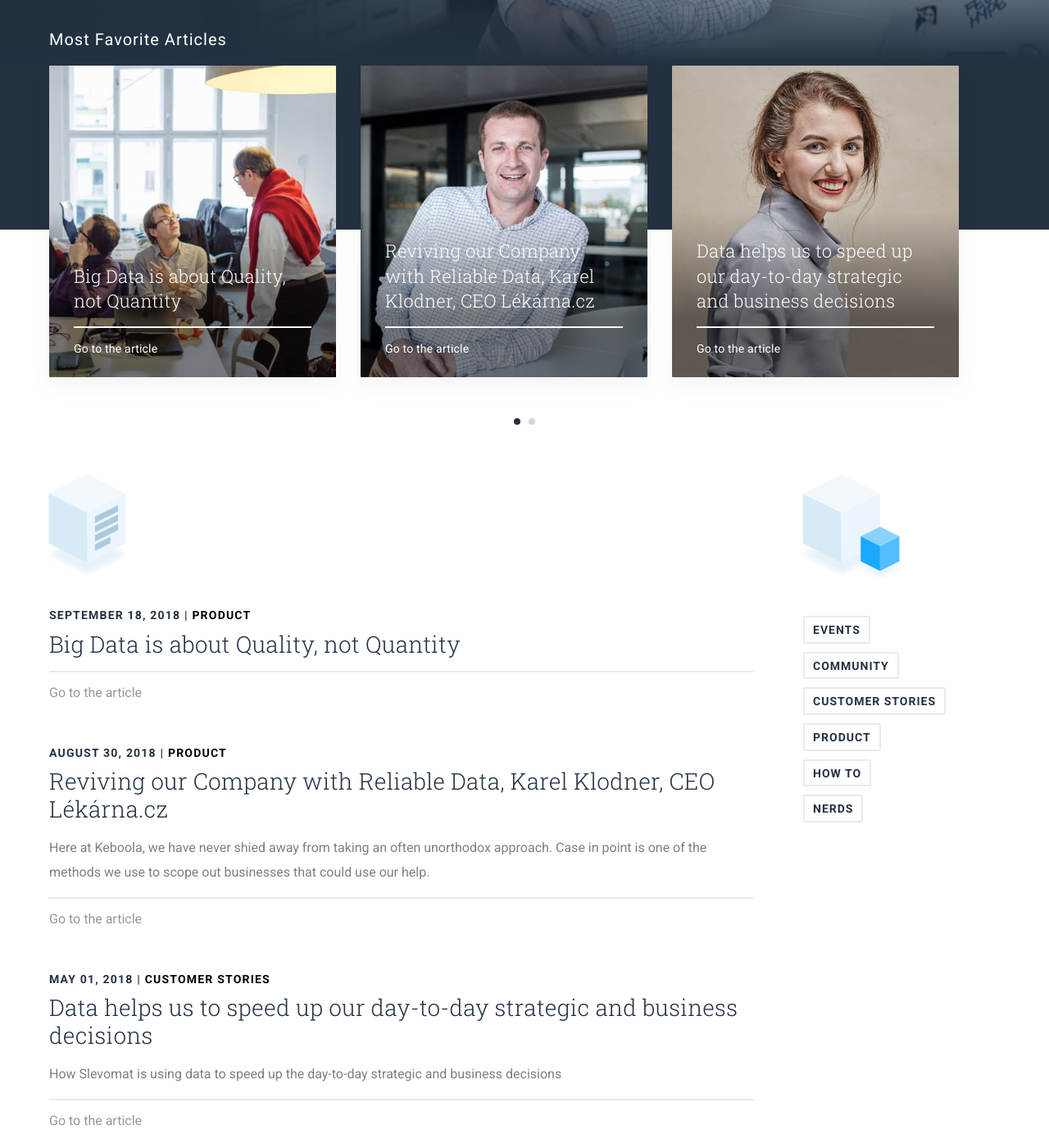
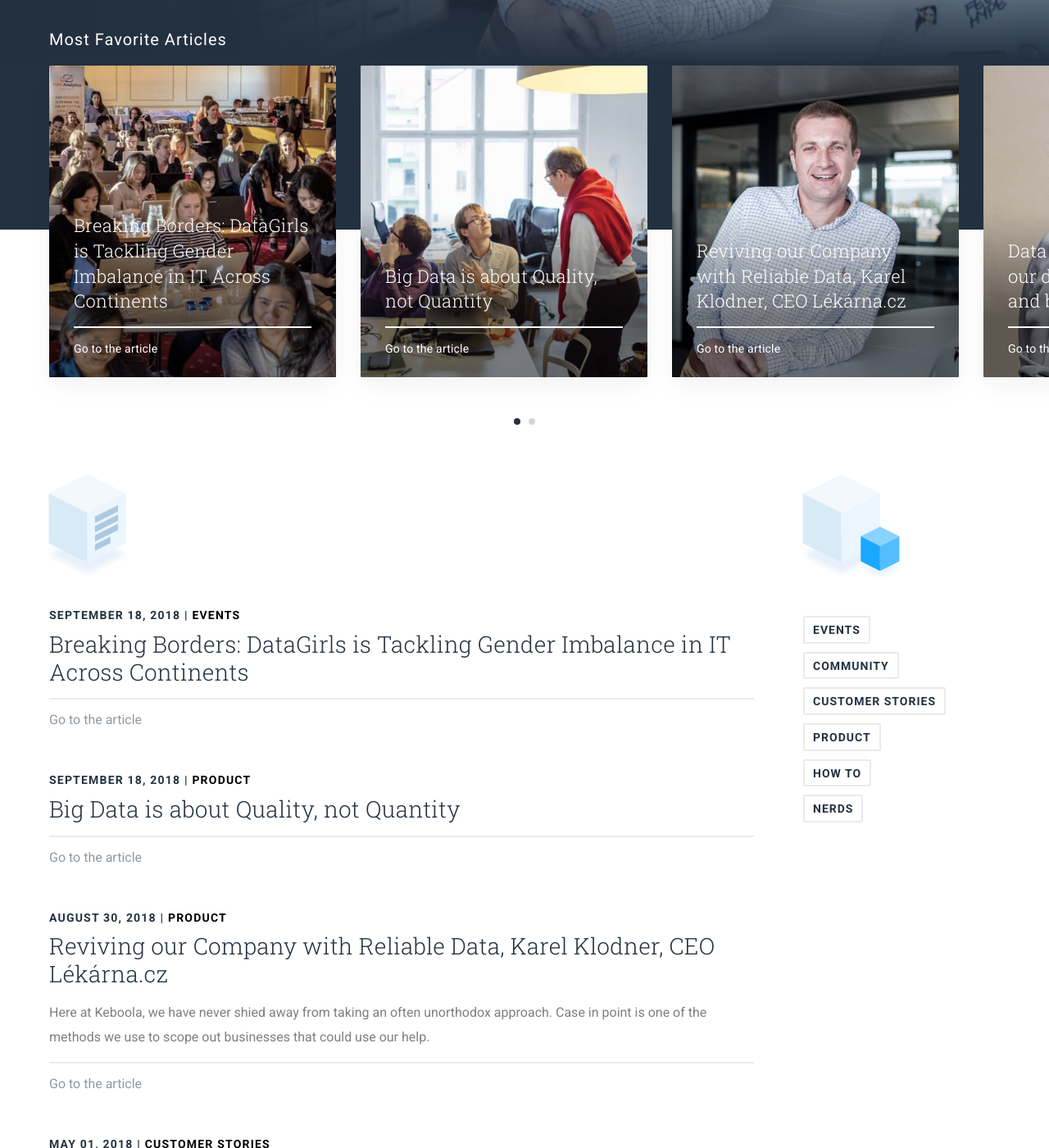
Before and after one commit to keboola/blog, a Jekyll site: the page built from index.md, in a window 1280 px wide and 1400 px high, scrolled down 696 px. Shown: the whole window at 82% size. Built offline with Jekyll 4.4.1, drawn with Linux system fonts in a browser that asks for light colours; nearby versions of some CDN libraries; some of the changed lines change nothing that is shown.

Commit message:
Update from Forestry.io - Published Breaking-Borders-DataGirls-is-Tackling-Gender-Imbalance-in-IT-Across-Continents.md

```diff
--- a/_drafts/2018-09-18-Breaking-Borders-DataGirls-is-Tackling-Gender-Imbalance-in-IT-Across-Continents.md
+++ b/_posts/2018-09-18-Breaking-Borders-DataGirls-is-Tackling-Gender-Imbalance-in-IT-Across-Continents.md
@@ -5,11 +5,13 @@
 date: 2018-09-18 00:00:00 +0000
 perex: ''
 user: pavel-dolezal
-coverphoto: "/uploads/DataGirls copy.jpg"
-coverphoto_slider: "/uploads/DataGirls copy.jpg"
+coverphoto: ''
+coverphoto_slider: "/uploads/datagirls.jpg"
 
 ---
 DataGirls, a.k.a. SheLovesData, teaches women about data analysis through educational yet enjoyable workshops. The gender gap has long been an industry-wide issue, yet not enough companies are taking proactive steps to eradicate the problem at its core.  By making data exciting and engaging, Keboola is helping pave the way for women to enter IT at an early age.
+
+![](/uploads/dataGirlsArticle.jpg)
 
 Launched in 2014 in conjunction with Czechitas, DataGirls has already taken great strides in equalising the gender imbalance in the IT industry for generations to come. The range of engaging workshops introduce data analysis to girls of all different backgrounds and nationalities. Although it started in the Czech Republic, it now spans across three continents and thousands of girls across the globe have been inspired to embark on a career in IT.
 
@@ -23,7 +25,7 @@
 
 Anyone interested in finding out more can keep an eye on all upcoming workshops at the [DataGirls](https://www.facebook.com/pg/datagirls) or [DataDriven.SG Facebook pages](https://www.facebook.com/pg/DataDriven.SG/) or at the [DataDriven.SG website](https://datadriven.sg/data-girls/).
 
- _Photographs from workshops abroad:_ [_https://www.facebook.com/pg/DataDriven.SG/photos/_](https://www.facebook.com/pg/DataDriven.SG/photos/ "https://www.facebook.com/pg/DataDriven.SG/photos/")
+_Photographs from workshops abroad:_ [_https://www.facebook.com/pg/DataDriven.SG/photos/_](https://www.facebook.com/pg/DataDriven.SG/photos/ "https://www.facebook.com/pg/DataDriven.SG/photos/")
 
 _Photographs from Czech workshops:_ [_https://www.facebook.com/pg/datagirls/photos/ _](https://www.facebook.com/pg/datagirls/photos/ "https://www.facebook.com/pg/datagirls/photos/")
 
```
